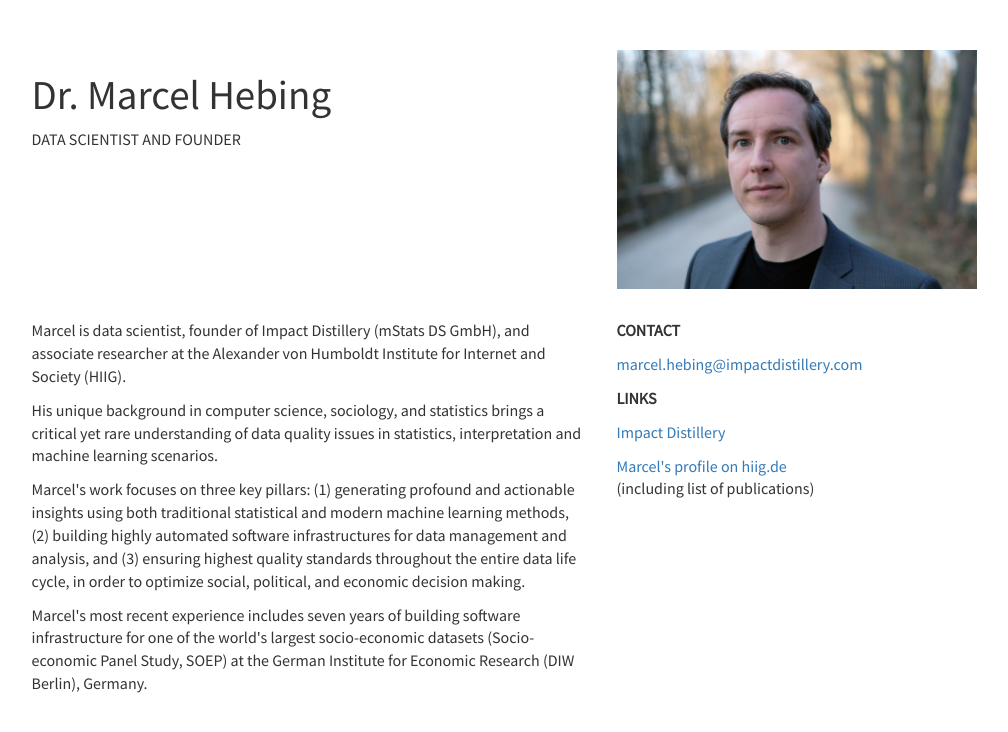
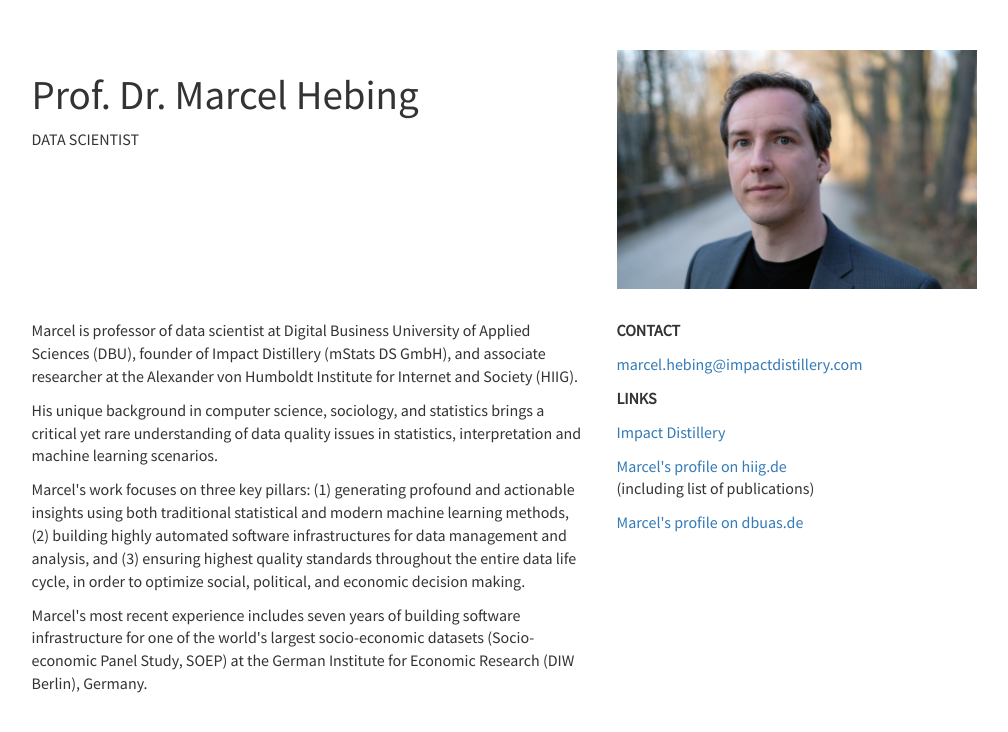
Before and after one commit to mhebing/mhebing.github.io, a plain HTML site: page index.html in a window 1280 px wide. Shown: the whole page, without its empty margins (136-1144 px from the left). Drawn offline with nearby package versions, Linux system fonts and the light colour scheme.

Commit message:
Update index.html

```diff
--- a/index.html
+++ b/index.html
@@ -23,8 +23,8 @@
     <div class="container" id="main">
       <div class="row">
         <div class="col-md-6 col-md-offset-1">
-          <h1>Dr. Marcel Hebing</h1>
-          <p>DATA SCIENTIST AND FOUNDER</p>
+          <h1>Prof. Dr. Marcel Hebing</h1>
+          <p>DATA SCIENTIST</p>
         </div>
         <div class="col-md-4">
           <img src="images/marcelhebing-02.jpg" class="img-responsive">
@@ -32,7 +32,7 @@
       </div>
       <div class="row" style="margin-top: 30px">
         <div class="col-md-6 col-md-offset-1">
-          <p>Marcel is data scientist, founder of Impact Distillery (mStats DS GmbH), and associate researcher at the Alexander von Humboldt Institute for Internet and Society (HIIG).</p>
+          <p>Marcel is professor of data scientist at Digital Business University of Applied Sciences (DBU), founder of Impact Distillery (mStats DS GmbH), and associate researcher at the Alexander von Humboldt Institute for Internet and Society (HIIG).</p>
           <p>His unique background in computer science, sociology, and statistics brings a critical yet rare understanding of data quality issues in statistics, interpretation and machine learning scenarios. </p>
           <p>Marcel's work focuses on three key pillars: (1) generating profound and actionable insights using both traditional statistical and modern machine learning methods, (2) building highly automated software infrastructures for data management and analysis, and (3) ensuring highest quality standards throughout the entire data life cycle, in order to optimize social, political, and economic decision making.</p>
           <p>Marcel's most recent experience includes seven years of building software infrastructure for one of the world's largest socio-economic datasets (Socio-economic Panel Study, SOEP) at the German Institute for Economic Research (DIW Berlin), Germany.</p>
@@ -44,6 +44,7 @@
           <p><b>LINKS</b></p>
           <p><a href="https://www.impactdistillery.com">Impact Distillery</a></p>
           <p><a href="https://www.hiig.de/en/staff/marcel-hebing/">Marcel's profile on hiig.de</a><br />(including list of publications)</p>
+          <p><a href="https://dbuas.de/personen/marcel-hebing/">Marcel's profile on dbuas.de</a><br /></p>
         </div>
       </div>
     </div>
```
